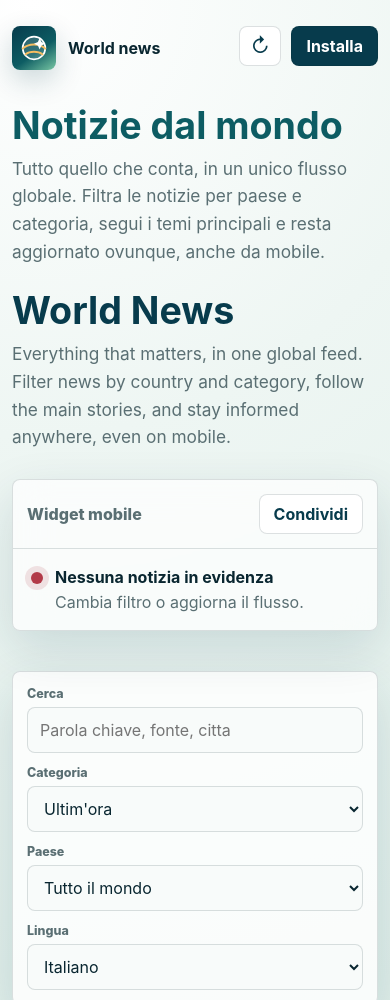
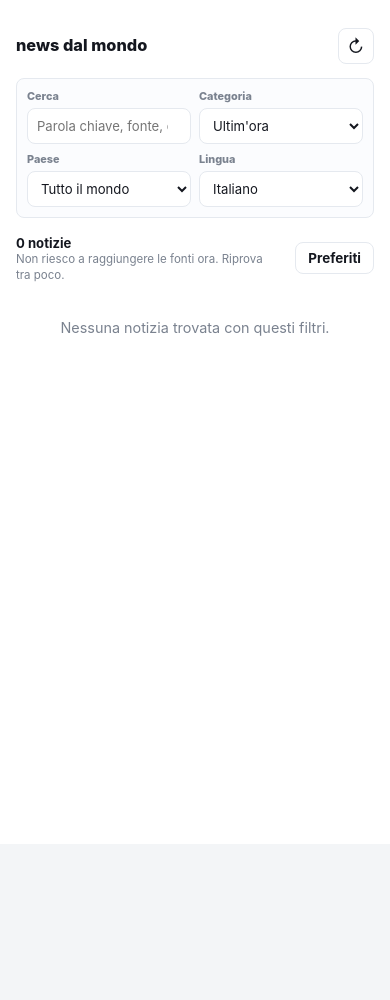
Before and after one commit to simoneumiliani-dotcom/App-News, a website: page public/index.html in a window 390 px wide. Shown: the top 1000 px of the page. After the commit the page ends 844 px from the top, so only its background shows below. Drawn offline with Linux system fonts and the light colour scheme; no server answers.

Commit message:
Aggiorna home in stile timeline mobile

```diff
--- a/public/app.js
+++ b/public/app.js
@@ -95,7 +95,7 @@ function bindEvents() {
     els.favorites.classList.toggle("is-active", state.favoritesOnly);
     render();
   });
-  els.share.addEventListener("click", shareApp);
+  if (els.share) els.share.addEventListener("click", shareApp);
   els.install.addEventListener("click", async () => {
     if (!state.deferredInstall) return;
     state.deferredInstall.prompt();
@@ -172,7 +172,10 @@ function createArticle(article) {
     img.onerror = null;
     img.src = "/icons/news-placeholder.svg";
   };
-  meta.textContent = [article.domain, article.country, formatDate(article.seenAt)].filter(Boolean).join(" - ");
+  meta.innerHTML = `
+    <span class="time-badge">${formatRelativeDate(article.seenAt)}</span>
+    <span>${escapeHtml(article.domain || "News")}</span>
+  `;
   title.href = article.url;
   title.textContent = article.title;
   summary.textContent = article.summary || "Apri la fonte per leggere il pezzo completo.";
@@ -185,6 +188,8 @@ function createArticle(article) {
 }
 
 function updateWidget(article) {
+  if (!els.widgetTitle || !els.widgetMeta) return;
+
   if (!article) {
     els.widgetTitle.textContent = "Nessuna notizia in evidenza";
     els.widgetMeta.textContent = "Cambia filtro o aggiorna il flusso.";
@@ -230,6 +235,33 @@ function formatDate(value) {
   }).format(date);
 }
 
+function formatRelativeDate(value) {
+  if (!value) return "ora";
+
+  const date = new Date(value);
+  if (Number.isNaN(date.getTime())) return "ora";
+
+  const diff = Math.max(0, Date.now() - date.getTime());
+  const minutes = Math.floor(diff / 60000);
+  const hours = Math.floor(minutes / 60);
+  const days = Math.floor(hours / 24);
+
+  if (minutes < 1) return "adesso";
+  if (minutes < 60) return `${minutes} minuti fa`;
+  if (hours < 24) return `${hours} ore fa`;
+  if (days < 7) return `${days} giorni fa`;
+  return formatDate(value);
+}
+
+function escapeHtml(value) {
+  return String(value)
+    .replace(/&/g, "&amp;")
+    .replace(/</g, "&lt;")
+    .replace(/>/g, "&gt;")
+    .replace(/"/g, "&quot;")
+    .replace(/'/g, "&#39;");
+}
+
 function setLoading(isLoading) {
   els.refresh.disabled = isLoading;
   if (isLoading) els.status.textContent = "Aggiorno il flusso globale...";
@@ -246,7 +278,7 @@ async function shareApp() {
     await navigator.share(shareData);
   } else {
     await navigator.clipboard.writeText(location.href);
-    els.widgetMeta.textContent = "Link copiato negli appunti.";
+    els.status.textContent = "Link copiato negli appunti.";
   }
 }
 
--- a/public/index.html
+++ b/public/index.html
@@ -14,20 +14,7 @@
   <body>
     <div class="app-shell">
       <header class="topbar">
-        <a class="brand" href="/" aria-label="World news">
-          <span class="brand-mark" aria-hidden="true">
-            <svg viewBox="0 0 48 48" focusable="false">
-              <circle class="brand-globe" cx="24" cy="24" r="16"></circle>
-              <path class="brand-orbit" d="M8 25c8-8 24-8 32 0"></path>
-              <path class="brand-orbit" d="M12 33c6-5 18-5 24 0"></path>
-              <path class="brand-spark" d="M32 10l2.5 5.5L40 18l-5.5 2.5L32 26l-2.5-5.5L24 18l5.5-2.5z"></path>
-            </svg>
-          </span>
-          <span>
-            <strong>World news</strong>
-            <small>News globali</small>
-          </span>
-        </a>
+        <h1 class="app-title">news dal mondo</h1>
         <div class="top-actions">
           <button class="icon-button" id="refreshButton" type="button" title="Aggiorna" aria-label="Aggiorna">&#8635;</button>
           <button class="install-button" id="installButton" type="button" hidden>Installa</button>
@@ -35,28 +22,6 @@
       </header>
 
       <main>
-        <section class="hero">
-          <div class="hero-copy">
-            <h1 class="eyebrow"><strong>Notizie dal mondo</strong></h1>
-            <p class="hero-text">Tutto quello che conta, in un unico flusso globale. Filtra le notizie per paese e categoria, segui i temi principali e resta aggiornato ovunque, anche da mobile.</p>
-            <h2 class="eyebrow hero-english"><strong>World News</strong></h2>
-            <p class="hero-text">Everything that matters, in one global feed. Filter news by country and category, follow the main stories, and stay informed anywhere, even on mobile.</p>
-          </div>
-          <aside class="widget" aria-label="Widget notizie">
-            <div class="widget-header">
-              <span>Widget mobile</span>
-              <button id="shareButton" type="button">Condividi</button>
-            </div>
-            <div class="widget-card">
-              <span class="live-dot"></span>
-              <div>
-                <strong id="widgetTitle">Caricamento notizie...</strong>
-                <p id="widgetMeta">Il riepilogo si aggiorna automaticamente.</p>
-              </div>
-            </div>
-          </aside>
-        </section>
-
         <section class="controls" aria-label="Filtri notizie">
           <label>
             <span>Cerca</span>
--- a/public/styles.css
+++ b/public/styles.css
@@ -1,16 +1,14 @@
 :root {
   color-scheme: light;
-  --bg: #eef6f3;
+  --bg: #f3f5f7;
   --surface: #ffffff;
-  --surface-soft: #d9ebe5;
-  --ink: #092630;
-  --muted: #5a6f73;
-  --primary: #0d5c63;
-  --primary-strong: #073b4c;
-  --accent: #f6bd60;
-  --danger: #b23a48;
-  --line: rgba(9, 38, 48, 0.14);
-  --shadow: 0 18px 50px rgba(7, 59, 76, 0.14);
+  --ink: #14171f;
+  --muted: #7a828f;
+  --soft: #eef1f5;
+  --line: #e5e9ef;
+  --primary: #3157ff;
+  --accent: #26a269;
+  --danger: #e45858;
 }
 
 * {
@@ -20,7 +18,7 @@
 body {
   margin: 0;
   min-height: 100vh;
-  background: radial-gradient(circle at 8% 0%, #ffffff 0, #eef6f3 34%, #d9ebe5 100%);
+  background: var(--bg);
   color: var(--ink);
   font-family: Inter, ui-sans-serif, system-ui, -apple-system, BlinkMacSystemFont, "Segoe UI", sans-serif;
 }
@@ -36,261 +34,152 @@ select {
 }
 
 .app-shell {
-  width: min(1180px, calc(100% - 32px));
+  width: min(430px, 100%);
+  min-height: 100vh;
   margin: 0 auto;
-  padding: 18px 0 40px;
+  padding: 18px 16px 34px;
+  background: var(--surface);
 }
 
 .topbar,
-.hero,
-.controls,
-.status-row {
+.top-actions,
+.status-row,
+.article-actions {
   display: flex;
   align-items: center;
 }
 
 .topbar {
   justify-content: space-between;
-  gap: 16px;
-  padding: 8px 0 18px;
+  gap: 12px;
+  padding: 10px 0 14px;
 }
 
-.brand {
-  display: inline-flex;
-  align-items: center;
-  gap: 12px;
-  text-decoration: none;
-}
-
-.brand-mark {
-  display: grid;
-  width: 44px;
-  height: 44px;
-  place-items: center;
-  border-radius: 8px;
-  background: linear-gradient(145deg, #073b4c, #0d5c63 58%, #78c6a3);
-  box-shadow: 0 10px 28px rgba(7, 59, 76, 0.2);
-}
-
-.brand-mark svg {
-  width: 34px;
-  height: 34px;
-}
-
-.brand-globe {
-  fill: rgba(255, 255, 255, 0.15);
-  stroke: #ffffff;
-  stroke-width: 2.4;
-}
-
-.brand-orbit {
-  fill: none;
-  stroke: #f6bd60;
-  stroke-linecap: round;
-  stroke-width: 2.6;
-}
-
-.brand-spark {
-  fill: #ffffff;
-}
-
-.brand strong,
-.brand small {
-  display: block;
-}
-
-.brand small {
-  color: var(--muted);
+.app-title {
+  margin: 0;
+  font-size: 1.02rem;
+  line-height: 1.1;
+  font-weight: 800;
+  letter-spacing: 0;
+  text-transform: lowercase;
 }
 
 .top-actions {
-  display: flex;
-  align-items: center;
-  gap: 10px;
+  gap: 8px;
 }
 
 .icon-button,
 .install-button,
 .ghost-button,
-.widget button,
 .article-actions button,
 .read-link {
-  min-height: 40px;
+  min-height: 36px;
   border: 1px solid var(--line);
   border-radius: 8px;
-  background: var(--surface);
-  color: var(--primary-strong);
+  background: #fff;
+  color: var(--ink);
   cursor: pointer;
   text-decoration: none;
 }
 
 .icon-button {
-  width: 42px;
-  font-size: 1.25rem;
+  width: 36px;
+  font-size: 1.1rem;
 }
 
 .install-button,
 .ghost-button,
-.widget button,
 .read-link,
 .save-button {
-  padding: 0 14px;
+  padding: 0 12px;
+  font-size: 0.84rem;
   font-weight: 700;
-}
-
-.install-button,
-.read-link {
-  display: inline-flex;
-  align-items: center;
-  background: var(--primary-strong);
-  color: white;
-}
-
-.hero {
-  min-height: 330px;
-  justify-content: space-between;
-  gap: 28px;
-  padding: 34px 0 40px;
-}
-
-.hero-copy {
-  max-width: 680px;
-}
-
-.eyebrow {
-  margin: 0 0 10px;
-  color: var(--primary);
-  font-weight: 800;
-  text-transform: none;
-  font-size: clamp(2.35rem, 5.4vw, 5rem);
-  line-height: 0.98;
-}
-
-.hero-english {
-  margin-top: 28px;
-  color: var(--primary-strong);
-}
-
-.hero-text {
-  max-width: 560px;
-  margin: 0;
-  color: var(--muted);
-  font-size: 1.08rem;
-  line-height: 1.6;
-}
-
-.widget {
-  width: min(360px, 100%);
-  flex: 0 0 auto;
-  border: 1px solid var(--line);
-  border-radius: 8px;
-  background: rgba(255, 255, 255, 0.72);
-  box-shadow: var(--shadow);
-  backdrop-filter: blur(18px);
-  overflow: hidden;
-}
-
-.widget-header {
-  display: flex;
-  justify-content: space-between;
-  align-items: center;
-  gap: 10px;
-  padding: 14px;
-  border-bottom: 1px solid var(--line);
-  color: var(--muted);
-  font-weight: 800;
-}
-
-.widget-card {
-  display: grid;
-  grid-template-columns: auto 1fr;
-  gap: 12px;
-  padding: 18px;
-}
-
-.widget-card p {
-  margin: 5px 0 0;
-  color: var(--muted);
-}
-
-.live-dot {
-  width: 12px;
-  height: 12px;
-  margin-top: 5px;
-  border-radius: 50%;
-  background: var(--danger);
-  box-shadow: 0 0 0 6px rgba(178, 58, 72, 0.14);
 }
 
 .controls {
   display: grid;
-  grid-template-columns: 1.8fr 1fr 1fr 0.8fr;
-  gap: 12px;
-  padding: 14px;
+  grid-template-columns: 1fr 1fr;
+  gap: 8px;
+  padding: 10px;
   border: 1px solid var(--line);
   border-radius: 8px;
-  background: rgba(255, 255, 255, 0.82);
-  box-shadow: var(--shadow);
+  background: #fbfcfe;
 }
 
 label span {
   display: block;
-  margin: 0 0 6px;
+  margin: 0 0 5px;
   color: var(--muted);
-  font-size: 0.78rem;
+  font-size: 0.68rem;
   font-weight: 800;
 }
 
 input,
 select {
   width: 100%;
-  min-height: 46px;
+  min-height: 36px;
   border: 1px solid var(--line);
   border-radius: 8px;
-  background: #f8fbfa;
+  background: #fff;
   color: var(--ink);
-  padding: 0 12px;
+  padding: 0 9px;
   outline: none;
+  font-size: 0.82rem;
 }
 
 input:focus,
 select:focus,
 button:focus-visible,
 a:focus-visible {
-  outline: 3px solid rgba(246, 189, 96, 0.7);
+  outline: 3px solid rgba(49, 87, 255, 0.22);
   outline-offset: 2px;
 }
 
 .status-row {
   justify-content: space-between;
-  gap: 12px;
-  padding: 20px 0;
+  gap: 10px;
+  padding: 14px 0 8px;
+}
+
+.status-row strong {
+  font-size: 0.82rem;
 }
 
 .status-row span {
   display: block;
+  max-width: 260px;
   color: var(--muted);
+  font-size: 0.72rem;
+  line-height: 1.35;
+}
+
+.ghost-button {
+  min-height: 32px;
 }
 
 .news-grid {
   display: grid;
-  grid-template-columns: repeat(3, minmax(0, 1fr));
-  gap: 16px;
+  gap: 0;
 }
 
 .article-card {
+  display: grid;
+  grid-template-columns: minmax(0, 1fr) 92px;
+  gap: 12px;
   min-width: 0;
-  overflow: hidden;
-  border: 1px solid var(--line);
-  border-radius: 8px;
-  background: var(--surface);
-  box-shadow: 0 14px 34px rgba(7, 59, 76, 0.1);
+  padding: 14px 0;
+  border-bottom: 1px solid var(--line);
+  background: #fff;
 }
 
 .article-image-link {
+  order: 2;
   display: block;
-  aspect-ratio: 16 / 9;
-  background: linear-gradient(135deg, #d9ebe5, #f6bd60);
+  width: 92px;
+  height: 72px;
+  overflow: hidden;
+  border-radius: 8px;
+  background: linear-gradient(135deg, #eef1f5, #dce3ec);
 }
 
 .article-card img {
@@ -301,23 +190,46 @@ a:focus-visible {
 }
 
 .article-body {
+  order: 1;
   display: grid;
-  gap: 10px;
-  padding: 14px;
+  align-content: start;
+  gap: 4px;
+  min-width: 0;
 }
 
 .article-meta {
+  display: flex;
+  align-items: center;
+  gap: 6px;
+  color: var(--muted);
+  font-size: 0.69rem;
+  font-weight: 750;
+  line-height: 1.2;
+  text-transform: none;
+}
+
+.time-badge {
   color: var(--primary);
-  font-size: 0.78rem;
-  font-weight: 800;
-  text-transform: uppercase;
+  font-weight: 850;
+}
+
+.time-badge::before {
+  content: "";
+  display: inline-block;
+  width: 6px;
+  height: 6px;
+  margin-right: 5px;
+  border-radius: 999px;
+  background: var(--primary);
+  vertical-align: 1px;
 }
 
 .article-card h2 {
   margin: 0;
-  font-size: 1.12rem;
+  font-size: 0.86rem;
   line-height: 1.24;
   letter-spacing: 0;
+  font-weight: 750;
 }
 
 .article-card h2 a {
@@ -325,77 +237,67 @@ a:focus-visible {
 }
 
 .article-card p {
-  margin: 0;
+  display: -webkit-box;
+  margin: 1px 0 0;
+  overflow: hidden;
   color: var(--muted);
-  line-height: 1.5;
+  font-size: 0.72rem;
+  line-height: 1.35;
+  -webkit-box-orient: vertical;
+  -webkit-line-clamp: 2;
 }
 
 .article-actions {
-  display: flex;
-  justify-content: space-between;
-  align-items: center;
-  gap: 10px;
+  justify-content: flex-start;
+  gap: 8px;
   padding-top: 4px;
 }
 
+.read-link,
+.save-button {
+  min-height: 0;
+  padding: 0;
+  border: 0;
+  background: transparent;
+  color: var(--muted);
+  font-size: 0.68rem;
+}
+
 .save-button.is-saved {
-  background: var(--accent);
-  color: var(--ink);
+  color: var(--accent);
 }
 
 .empty-state {
-  grid-column: 1 / -1;
-  padding: 32px;
-  border: 1px dashed var(--line);
-  border-radius: 8px;
-  background: rgba(255, 255, 255, 0.75);
+  padding: 28px 10px;
   color: var(--muted);
   text-align: center;
+  font-size: 0.9rem;
 }
 
-@media (max-width: 880px) {
-  .app-shell {
-    width: min(100% - 24px, 720px);
+@media (min-width: 720px) {
+  body {
+    padding: 28px 0;
   }
 
-  .hero {
-    display: grid;
-    min-height: 0;
-    padding-top: 20px;
-  }
-
-  .widget {
-    width: 100%;
-  }
-
-  .controls {
-    grid-template-columns: 1fr 1fr;
-  }
-
-  .news-grid {
-    grid-template-columns: 1fr 1fr;
+  .app-shell {
+    min-height: calc(100vh - 56px);
+    border: 1px solid var(--line);
+    border-radius: 28px;
+    box-shadow: 0 24px 70px rgba(20, 23, 31, 0.12);
   }
 }
 
-@media (max-width: 620px) {
-  .topbar {
-    align-items: flex-start;
-  }
-
-  .brand small {
-    display: none;
-  }
-
-  h1 {
-    font-size: clamp(2.35rem, 13vw, 4.2rem);
-  }
-
-  .controls,
-  .news-grid {
+@media (max-width: 380px) {
+  .controls {
     grid-template-columns: 1fr;
   }
 
-  .status-row {
-    align-items: flex-start;
+  .article-card {
+    grid-template-columns: minmax(0, 1fr) 82px;
+  }
+
+  .article-image-link {
+    width: 82px;
+    height: 66px;
   }
 }
--- a/public/sw.js
+++ b/public/sw.js
@@ -1,4 +1,4 @@
-const CACHE_NAME = "world-news-v5";
+const CACHE_NAME = "world-news-v6";
 const APP_SHELL = [
   "/",
   "/index.html",
```
